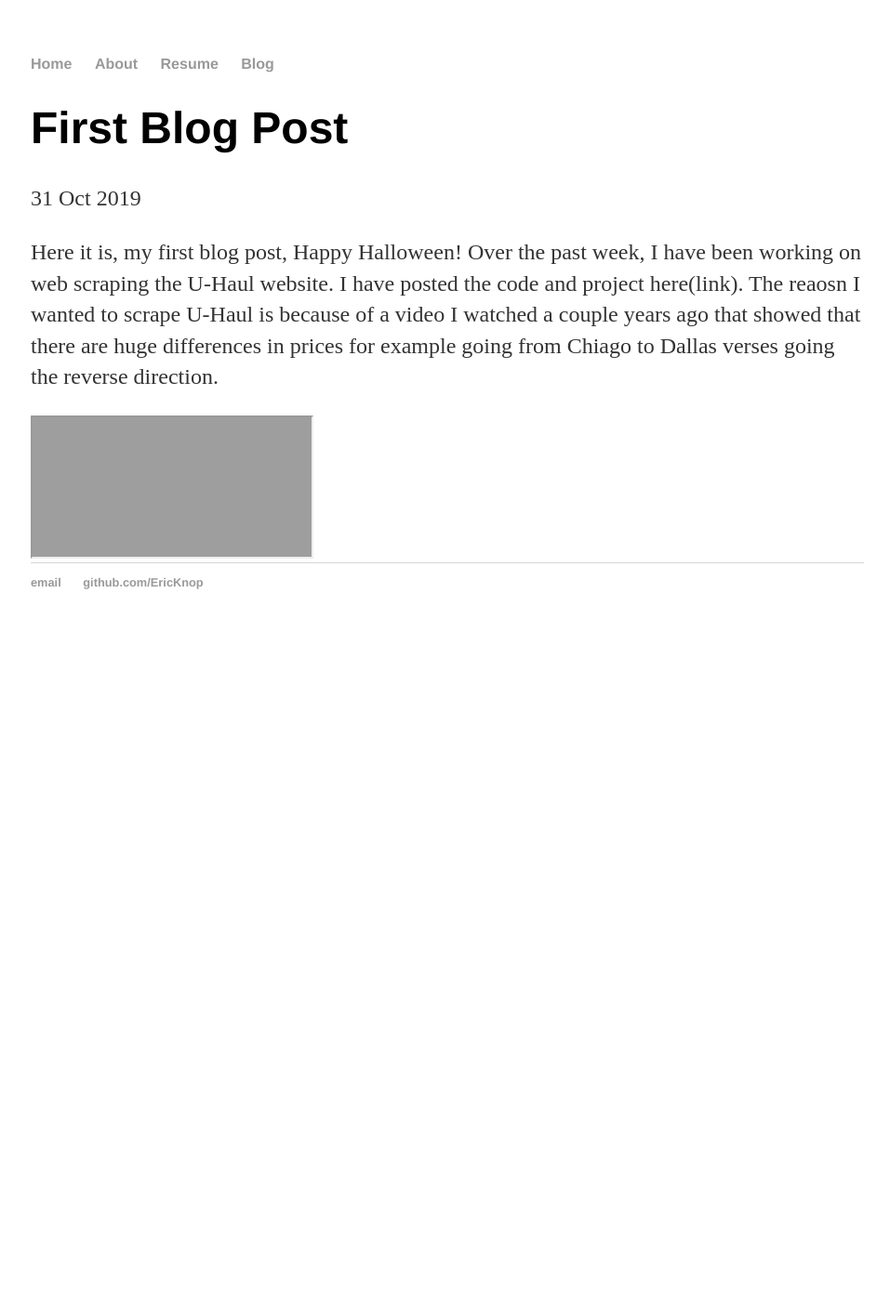
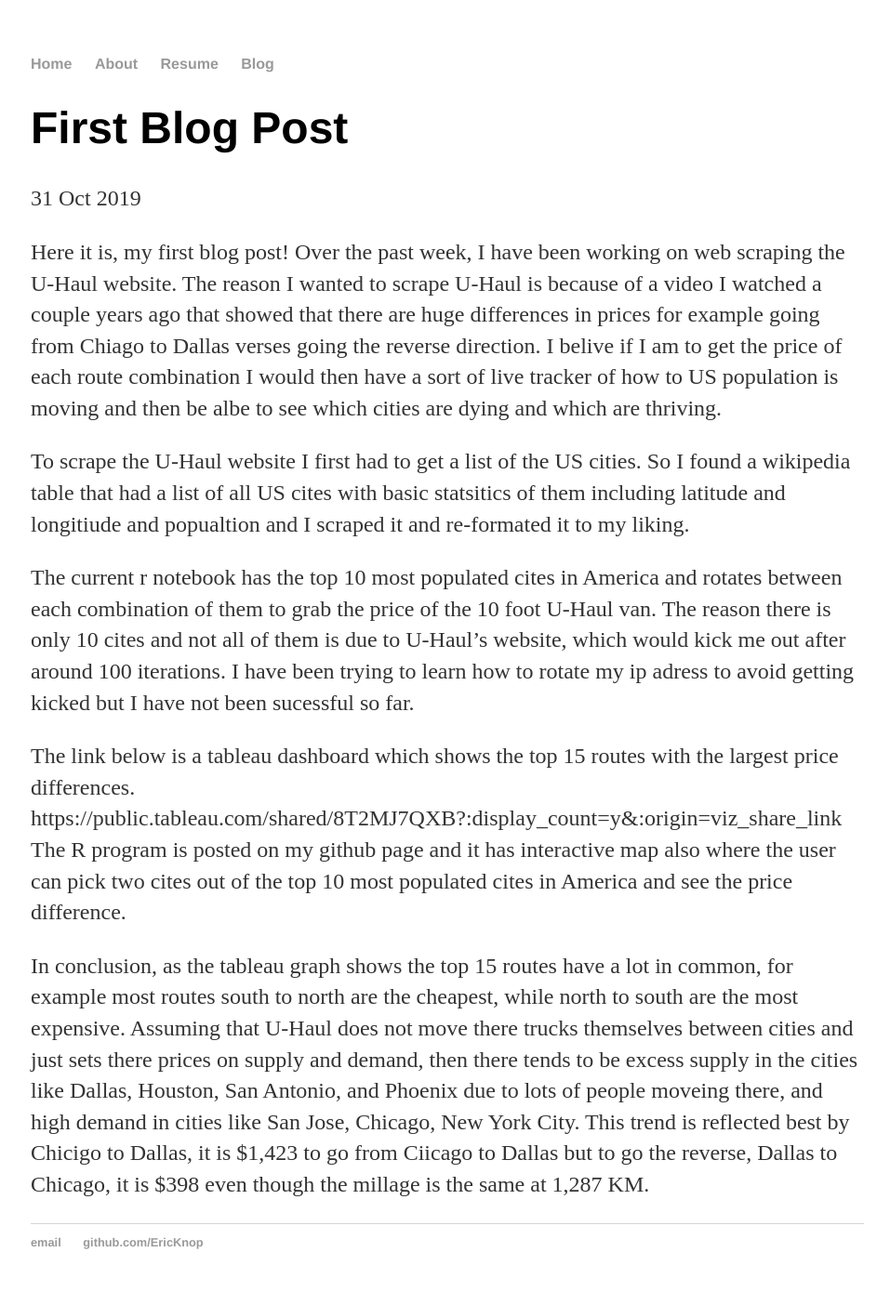
Before and after one commit to EricKnop/EricKnop.github.io, a Jekyll site: the page built from _posts/2019-10-31-first-post.md, in a window 1280 px wide. Shown: the whole page at 93% size, without its empty margins (159-1116 px from the left). Built offline with Jekyll 4.4.1, drawn with Linux system fonts in a browser that asks for light colours; before the commit the page ends 900 px from its top, so only the background shows below that; grey boxes are pictures that could not be loaded.

Commit message:
Update 2019-10-31-first-post.md

```diff
--- a/_posts/2019-10-31-first-post.md
+++ b/_posts/2019-10-31-first-post.md
@@ -3,9 +3,15 @@
 title: "First Blog Post"
 date: 2019-10-31
 ---
-Here it is, my first blog post, Happy Halloween!
-Over the past week, I have been working on web scraping the U-Haul website. I have posted the code and project here(link).
-The reaosn I wanted to scrape U-Haul is because of a video I watched a couple years ago that showed that there are huge
-differences in prices for example going from Chiago to Dallas verses going the reverse direction.
+Here it is, my first blog post!
+Over the past week, I have been working on web scraping the U-Haul website. The reason I wanted to scrape U-Haul is because of a video I watched a couple years ago that showed that there are huge differences in prices for example going from Chiago to Dallas verses going the reverse direction. I belive if I am to get the price of each route combination I would then have a sort of live tracker of how to US population is moving and then be albe to see which cities are dying and which are thriving.
 
-<iframe src = "https://github.com/EricKnop/EricKnop.github.io/blob/master/resume/Eric%20Knop%20Resume.pdf"></iframe>
+To scrape the U-Haul website I first had to get a list of the US cities. So I found a wikipedia table that had a list of all US cites with basic statsitics of them including latitude and longitiude and popualtion and I scraped it and re-formated it to my liking.
+
+The current r notebook has the top 10 most populated cites in America and rotates between each combination of them to grab the price of the 10 foot U-Haul van. The reason there is only 10 cites and not all of them is due to U-Haul's website, which would kick me out after around 100 iterations. I have been trying to learn how to rotate my ip adress to avoid getting kicked but I have not been sucessful so far.
+
+The link below is a tableau dashboard which shows the top 15 routes with the largest price differences.
+https://public.tableau.com/shared/8T2MJ7QXB?:display_count=y&:origin=viz_share_link
+The R program is posted on my github page and it has interactive map also where the user can pick two cites out of the top 10 most populated cites in America and see the price difference.
+
+In conclusion, as the tableau graph shows the top 15 routes have a lot in common, for example most routes south to north are the cheapest, while north to south are the most expensive. Assuming that U-Haul does not move there trucks themselves between cities and just sets there prices on supply and demand, then there tends to be excess supply in the cities like Dallas, Houston, San Antonio, and Phoenix due to lots of people moveing there, and high demand in cities like San Jose, Chicago, New York City. This trend is reflected best by Chicigo to Dallas, it is $1,423 to go from Ciicago to Dallas but to go the reverse, Dallas to Chicago, it is $398 even though the millage is the same at 1,287 KM.
```
